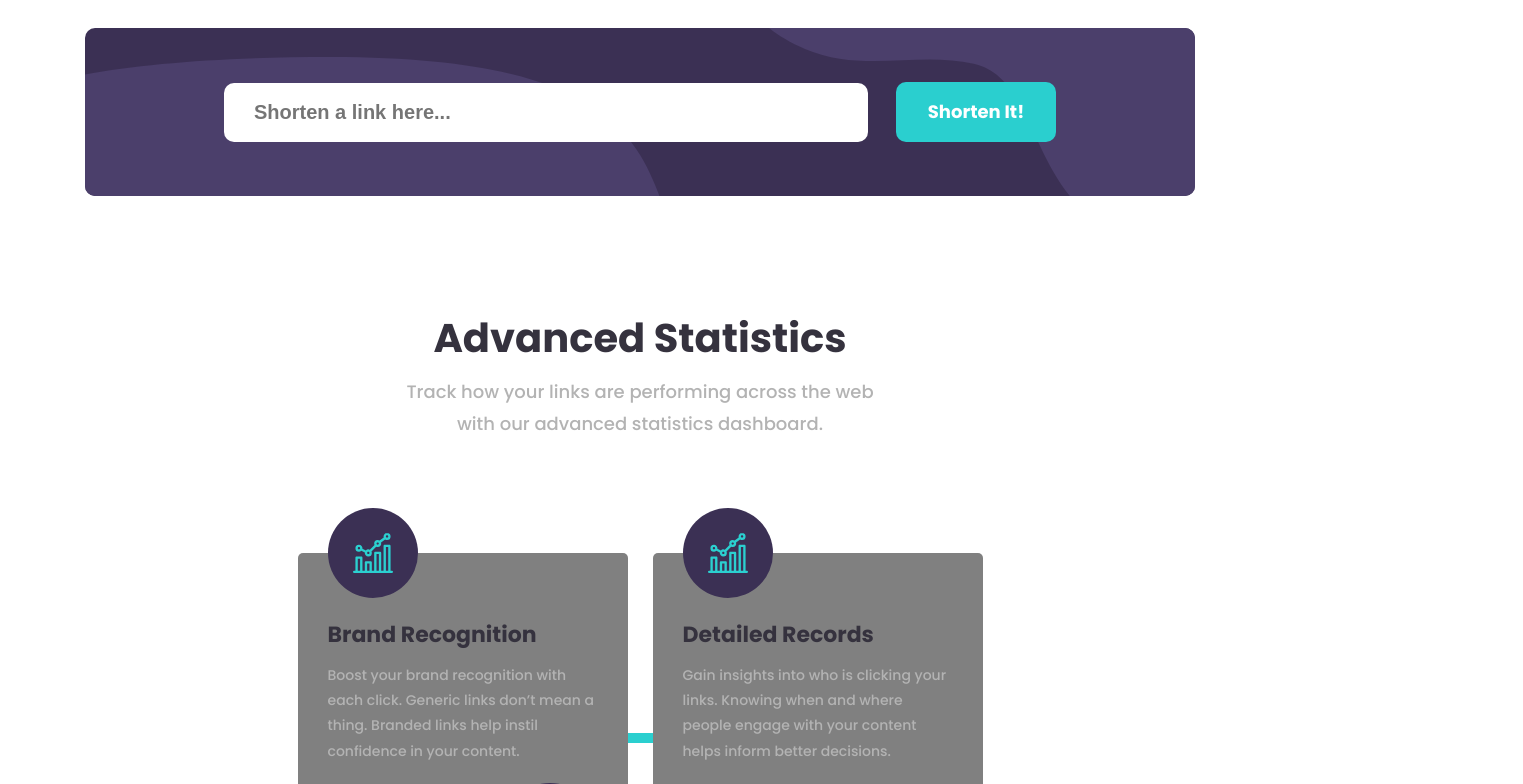
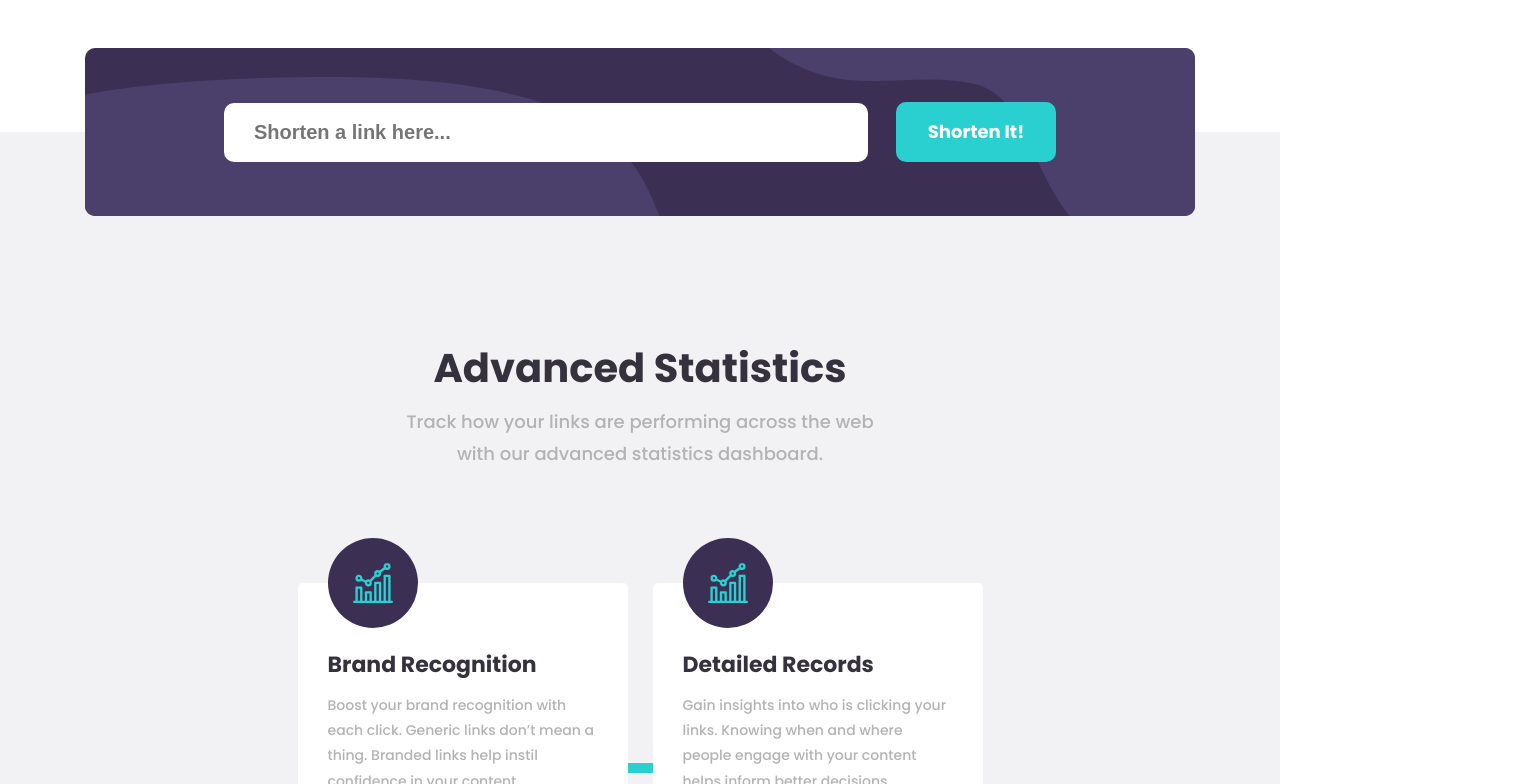
Before and after one commit to seren1ty/fm-url-shortener, a React (Create React App) app: page / in a window 1280 px wide. Shown: the part 660-1444 px from the top of the page, 1523 px wide, since content can reach past the window. Built offline with nearby package versions, Linux system fonts and the light colour scheme.

Commit message:
Updated styling for 2 tone background

```diff
--- a/src/App.tsx
+++ b/src/App.tsx
@@ -1,4 +1,5 @@
 import { Box } from '@material-ui/core';
+import styled from 'styled-components';
 import './App.css';
 import AdvancedStatistics from './components/AdvancedStatistics.component';
 import Header from './components/Header.component';
@@ -9,11 +10,15 @@ import Navbar from './components/Navbar.component';
 function App() {
   return (
     <Box className="App">
-      <Navbar/>
-      <Header/>
-      <LinkShortener/>
-      <AdvancedStatistics/>
-      <Highlights/>
+      <HeadContainer overflow="hidden">
+        <Navbar/>
+        <Header/>
+      </HeadContainer>
+      <MainContainer>
+        <LinkShortener/>
+        <AdvancedStatistics/>
+        <Highlights/>
+      </MainContainer>
       Boost your links today
 
       Get Started
@@ -46,3 +51,15 @@ function App() {
 }
 
 export default App;
+
+const HeadContainer = styled(Box)`
+  overflow: hidden;
+`
+
+const MainContainer = styled(Box)`
+  width: 100%;
+  background: hsl(257, 7%, 95%);
+  position: relative;
+  z-index: -2;
+  margin-top: 120px;
+`
--- a/src/components/Highlights.component.tsx
+++ b/src/components/Highlights.component.tsx
@@ -63,7 +63,7 @@ const Highlight = styled(Box)`
   min-width: 216px;
   height: 150px;
   padding: 70px 30px 30px 30px;
-  background: gray;
+  background: white;
   border-radius: 5px;
   position: relative;
 `
--- a/src/components/LinkShortener.component.tsx
+++ b/src/components/LinkShortener.component.tsx
@@ -4,7 +4,7 @@ import ShortenerBackground from '../assets/images/bg-shorten-desktop.svg';
 
 const LinkShortener = () => {
   return (
-    <Box px={20} pt={2} pb={15}>
+    <ShortenerContainer>
       <Box position="relative" display="flex" justifyContent="center" alignItems="center" height={168} px={8} py={0}>
         <Box position="absolute" zIndex={-1} bgcolor="hsl(257, 27%, 26%)" height={168} borderRadius="10px" overflow="hidden">
           <img src={ShortenerBackground} alt="Shortener Background"/>
@@ -18,11 +18,17 @@ const LinkShortener = () => {
           </Box>
         </Box>
       </Box>
-    </Box>
+    </ShortenerContainer>
   )
 }
 
 export default LinkShortener;
+
+const ShortenerContainer = styled(Box)`
+  position: relative;
+  top: -100px;
+  padding: 16px 160px 30px 160px;
+`
 
 const StyledInput = styled.input`
   background-color: white;
```
